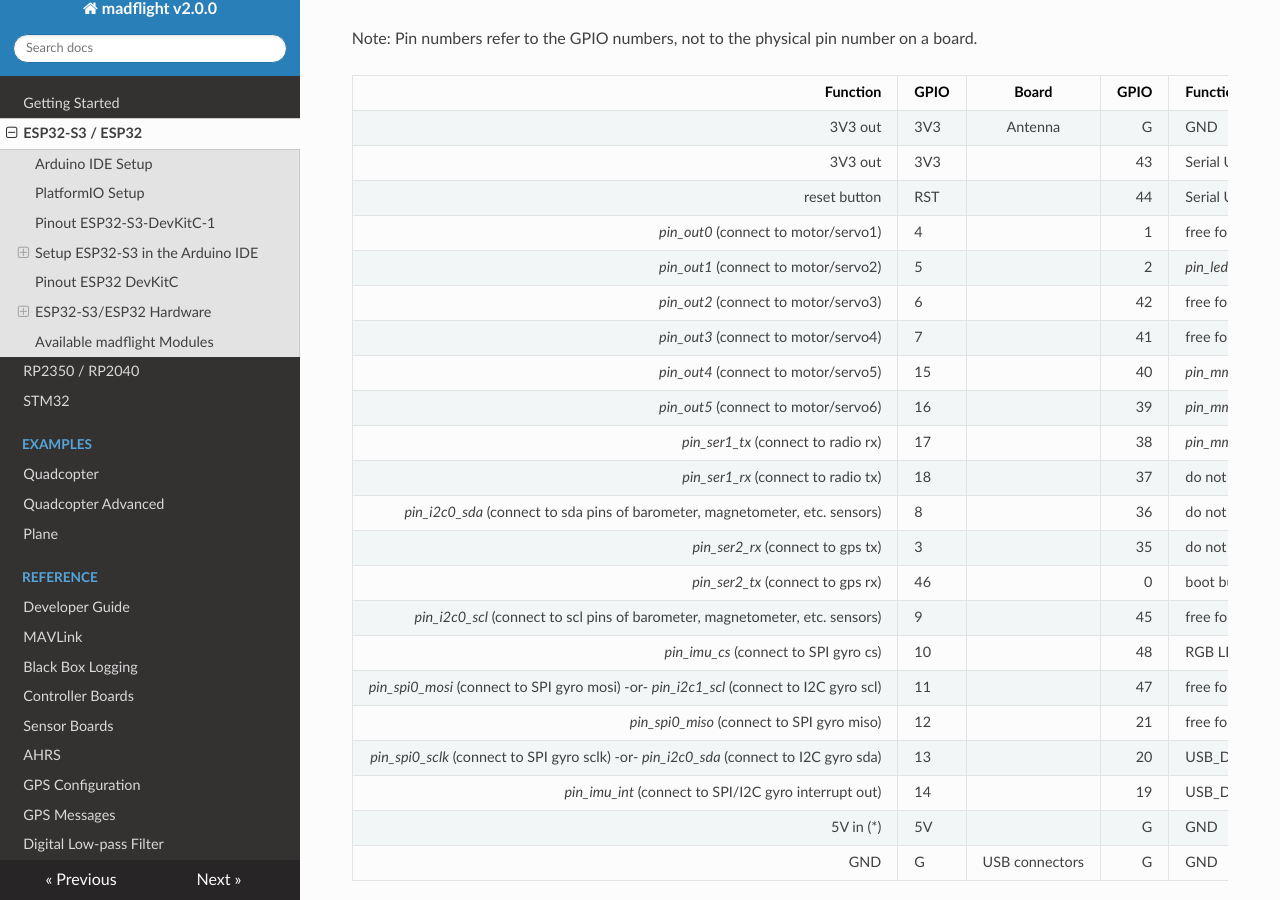
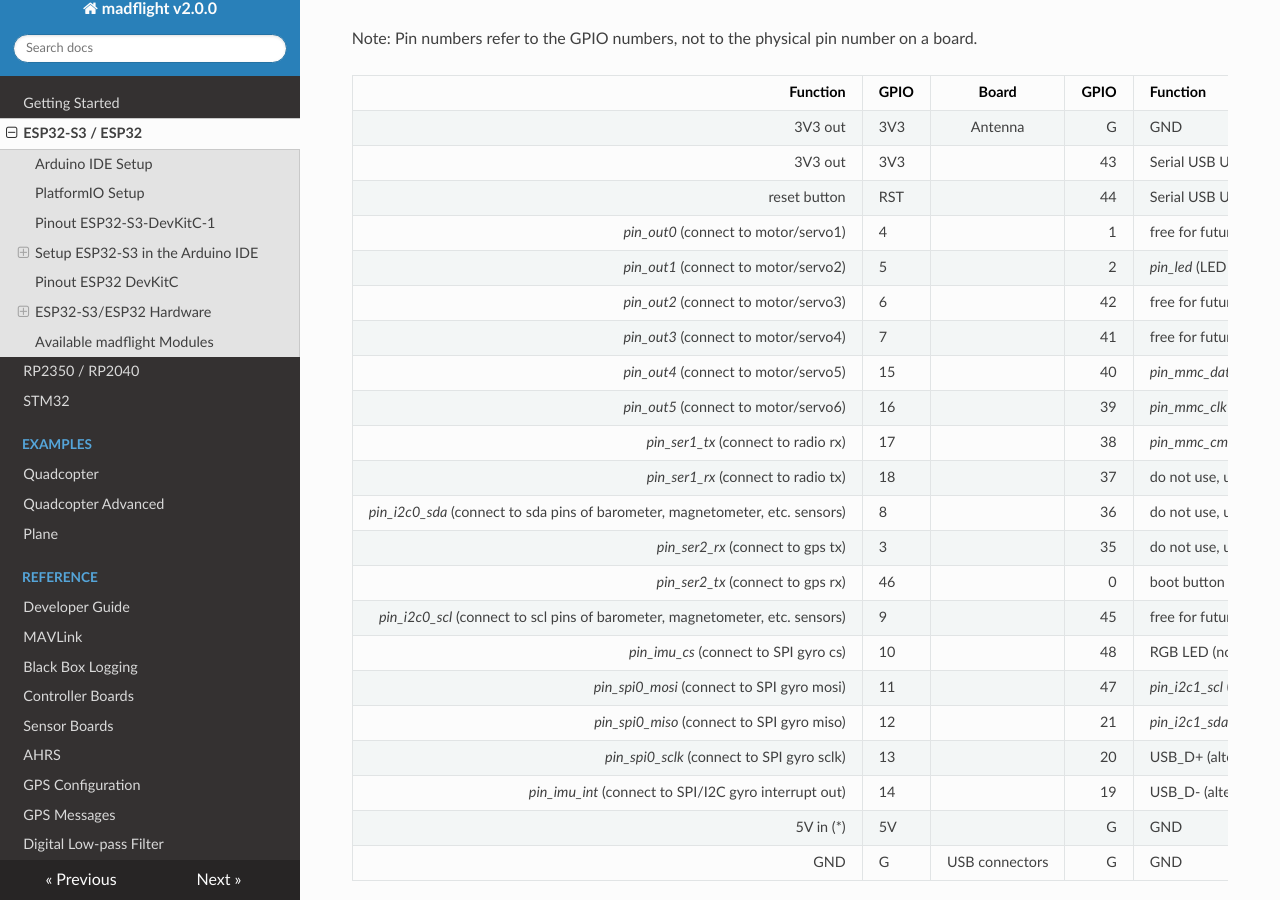
Before and after one commit to qqqlab/madflight-docs, an MkDocs documentation site: the page built from docs/Board-ESP32.md, in a window 1280 px wide and 900 px high, scrolled down 985 px. Built offline with MkDocs 1.6.1, drawn with Linux system fonts in a browser that asks for light colours; nearby versions of some CDN libraries; some of the changed text lies outside the part shown.

Commit message:
Update Board-ESP32.md

```diff
--- a/docs/Board-ESP32.md
+++ b/docs/Board-ESP32.md
@@ -61,9 +61,9 @@
 _pin_ser2_tx_ (connect to gps rx) | 46 | | 0 | boot button
 _pin_i2c0_scl_ (connect to scl pins of barometer, magnetometer, etc. sensors) | 9 | | 45| free for future use
 _pin_imu_cs_ (connect to SPI gyro cs) | 10 | | 48 | RGB LED (not used)
-_pin_spi0_mosi_ (connect to SPI gyro mosi) -or- _pin_i2c1_scl_ (connect to I2C gyro scl) | 11 | | 47 | free for future use
-_pin_spi0_miso_ (connect to SPI gyro miso) | 12 | | 21 | free for future use
-_pin_spi0_sclk_ (connect to SPI gyro sclk) -or- _pin_i2c0_sda_ (connect to I2C gyro sda) | 13 | | 20 | USB_D+ (alternate for programming / CLI)
+_pin_spi0_mosi_ (connect to SPI gyro mosi) | 11 | | 47 | _pin_i2c1_scl_ (connect to I2C gyro scl)
+_pin_spi0_miso_ (connect to SPI gyro miso) | 12 | | 21 | _pin_i2c1_sda_ (connect to I2C gyro sda)
+_pin_spi0_sclk_ (connect to SPI gyro sclk) | 13 | | 20 | USB_D+ (alternate for programming / CLI)
 _pin_imu_int_ (connect to SPI/I2C gyro interrupt out) | 14 | | 19 | USB_D- (alternate for programming / CLI)
 5V in (*) | 5V | | G | GND
 GND | G | USB connectors | G | GND
@@ -127,14 +127,14 @@
 _pin_spi0_miso_ (connect to SPI gyro miso) | VP 36 input only |              | 22 | _pin_i2c0_scl_ (connect to scl pins of barometer, magnetometer, etc. sensors)
 _pin_imu_int_ (connect to SPI/I2C gyro interrupt out) | VN 39 input only |    | 1 TX | Serial USB UART port (used for programming / CLI)
 _pin_bat_v_ (connect to battery voltage divider) | 34 input only |               | 3 RX | Serial USB UART port (used for programming / CLI)
-_pin_ser1_rx_ (connect to radio tx) | 35 input only |                 | 21 | _pin_spi0_mosi_ (connect to SPI gyro mosi) -or- _pin_i2c1_scl_ (connect to I2C gyro scl)
+_pin_ser1_rx_ (connect to radio tx) | 35 input only |                 | 21 | _pin_spi0_mosi_ (connect to SPI gyro mosi)
 _pin_ser1_tx_ (connect to radio rx) | 32 |                           | GND | GND
-_pin_out0_ (connect to motor/servo1) | 33 |                            | 19 | _pin_spi0_sclk_ (connect to SPI gyro sclk) -or- _pin_i2c1_sda_ (connect to I2C gyro sda)
+_pin_out0_ (connect to motor/servo1) | 33 |                            | 19 | _pin_spi0_sclk_ (connect to SPI gyro sclk)
 _pin_out1_ (connect to motor/servo2) | 25 |                            | 18 | _pin_imu_cs_ (connect to SPI gyro cs)
 _pin_out2_ (connect to motor/servo3) | 26 |                       | strap 5 | _pin_ser2_tx_ (connect to gps rx)
 _pin_out3_ (connect to motor/servo4) | 27 |                            | 17 | _pin_ser2_rx_ (connect to gps tx)
-_pin_out4_ (connect to motor/servo5) | 14 |                            | 16 | free for future use
-_pin_out5_ (connect to motor/servo6) | 12 |                             | 4 | free for future use
+_pin_out4_ (connect to motor/servo5) | 14 |                            | 16 | _pin_i2c1_scl_ (connect to I2C gyro scl)
+_pin_out5_ (connect to motor/servo6) | 12 |                             | 4 | _pin_i2c1_sda_ (connect to I2C gyro sda)
 GND | GND |                       | boot 0 | free, not used
 free for future use | 13 |                       | strap 2 | _pin_led_ (LED not present on all boards)
 do not use | D2 9 flash |              | strap 15 | free for future use
```
